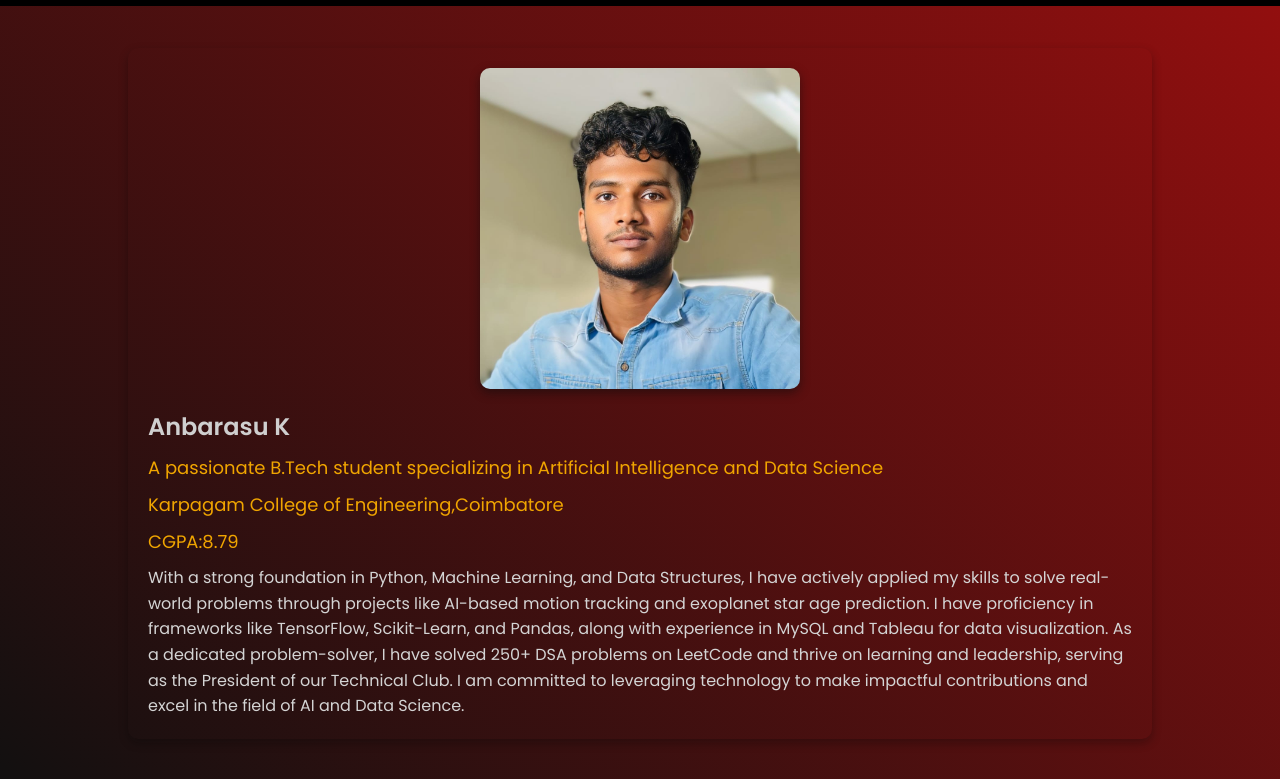
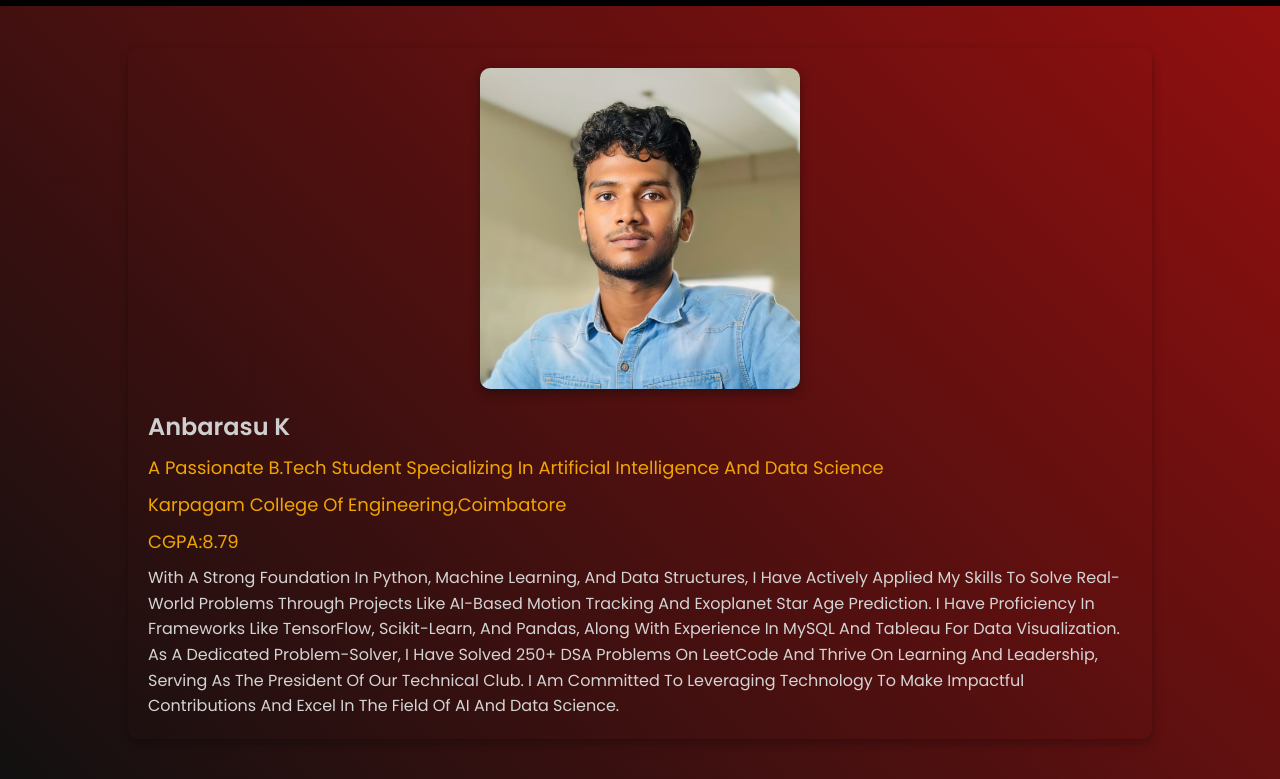
Before and after one commit to ANBARASU82/anbu_portfolio, a plain HTML site: page about.html in a window 1280 px wide. Shown: the part 72-851 px from the top of the page. Drawn offline with nearby package versions, Linux system fonts and the light colour scheme.

Commit message:
Update about.css

```diff
--- a/about.css
+++ b/about.css
@@ -4,6 +4,11 @@
     padding: 0;
     box-sizing: border-box;
     font-family: 'Poppins', sans-serif;
+    outline: none;
+    border: none;
+    text-decoration: none;
+    text-transform: capitalize;
+    transition: .2s linear;
 }
 
 body {
```
